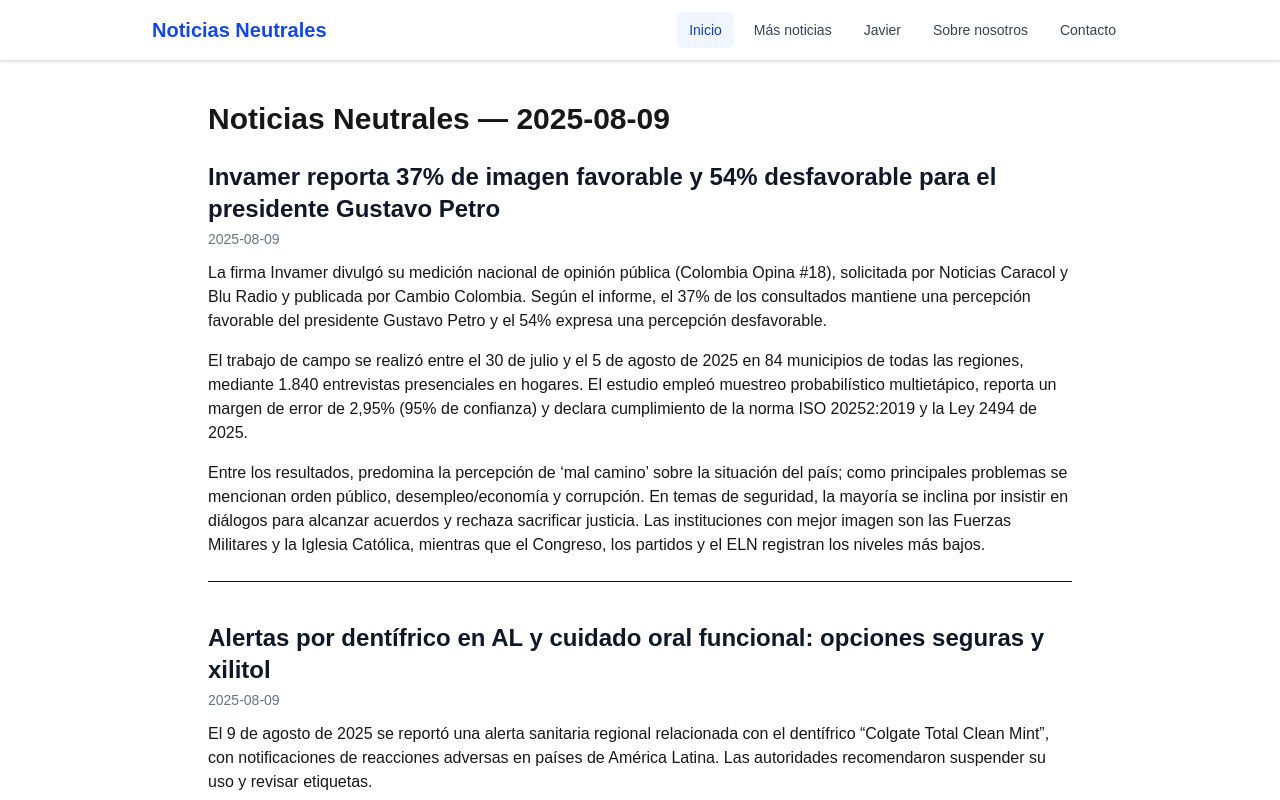
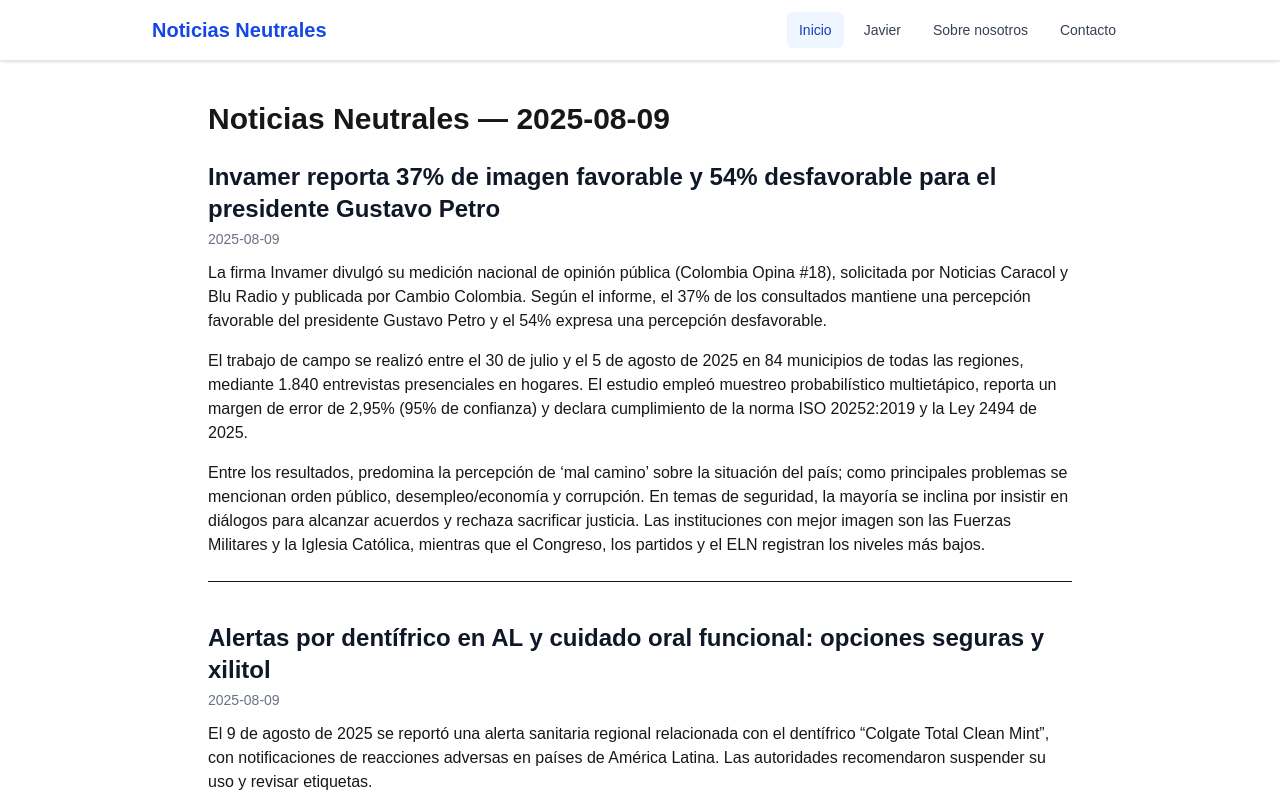
Before and after one commit to ledelab2030/noticias-neutrales, a Next.js app: page / in a window 1280 px wide. Shown: the top 800 px of the page. Built offline with nearby package versions, Linux system fonts and the light colour scheme.

Commit message:
quitar mas noticias del menu

```diff
--- a/src/components/Header.tsx
+++ b/src/components/Header.tsx
@@ -7,7 +7,6 @@ import clsx from 'clsx'
 
 const links = [
   { href: '/', label: 'Inicio' },
-  { href: '/noticias', label: 'Más noticias' },
   { href: '/javier', label: 'Javier' },
   { href: '/sobre-nosotros', label: 'Sobre nosotros' },
   { href: '/contacto', label: 'Contacto' },
```
